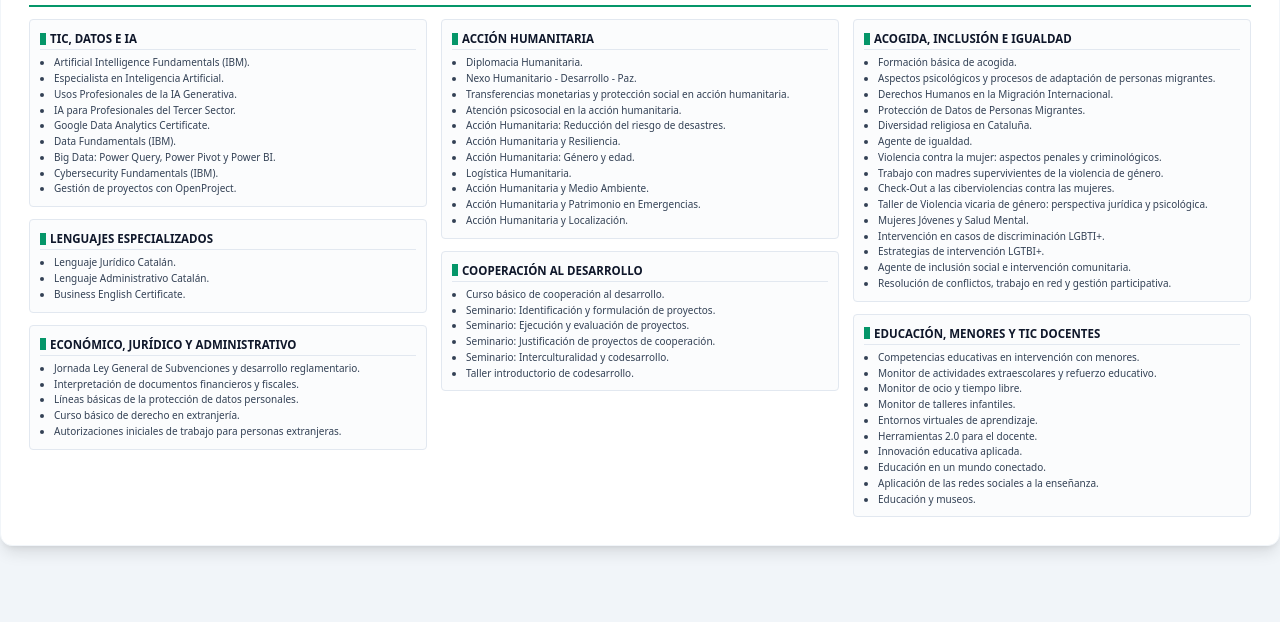
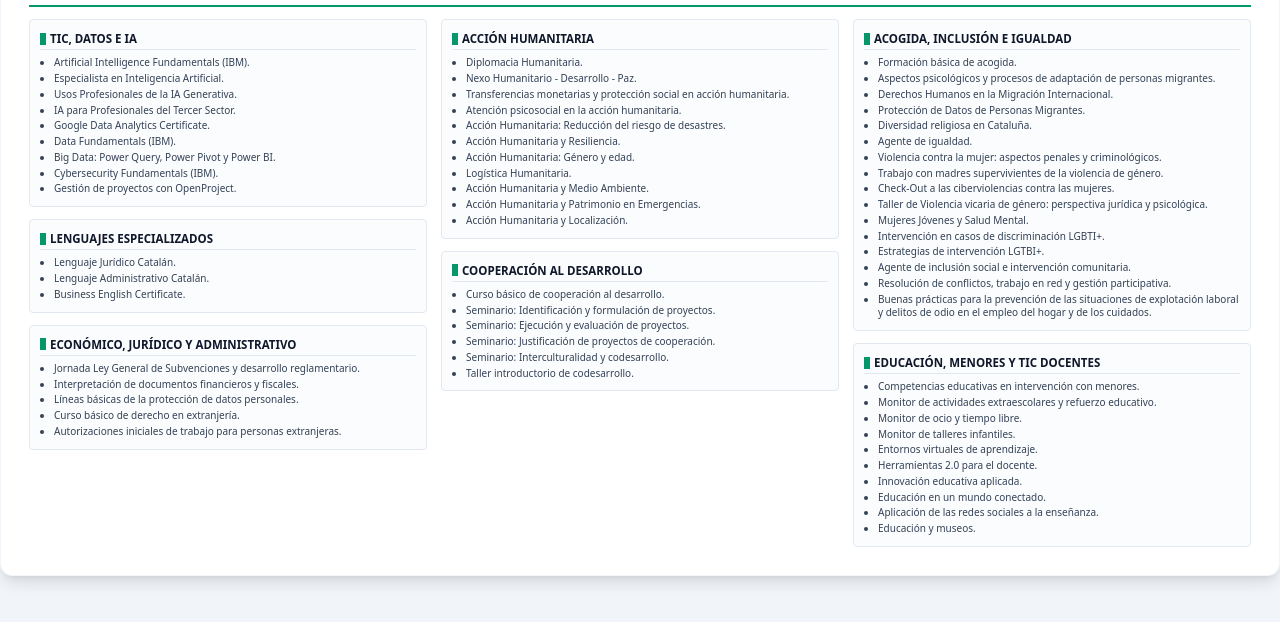
Before and after one commit to ciciar85/Formacion, a plain HTML site: page index.html in a window 1280 px wide. Shown: the part 170-792 px from the top of the page. Drawn offline with nearby package versions, Linux system fonts and the light colour scheme.

Commit message:
Añadir formación: prevención de explotación laboral y delitos de odio en el empleo del hogar

```diff
--- a/index.html
+++ b/index.html
@@ -184,6 +184,7 @@
                         <li>Estrategias de intervención LGTBI+.</li>
                         <li>Agente de inclusión social e intervención comunitaria.</li>
                         <li>Resolución de conflictos, trabajo en red y gestión participativa.</li>
+                        <li>Buenas prácticas para la prevención de las situaciones de explotación laboral y delitos de odio en el empleo del hogar y de los cuidados.</li>
                     </ul>
                 </section>
 
```
